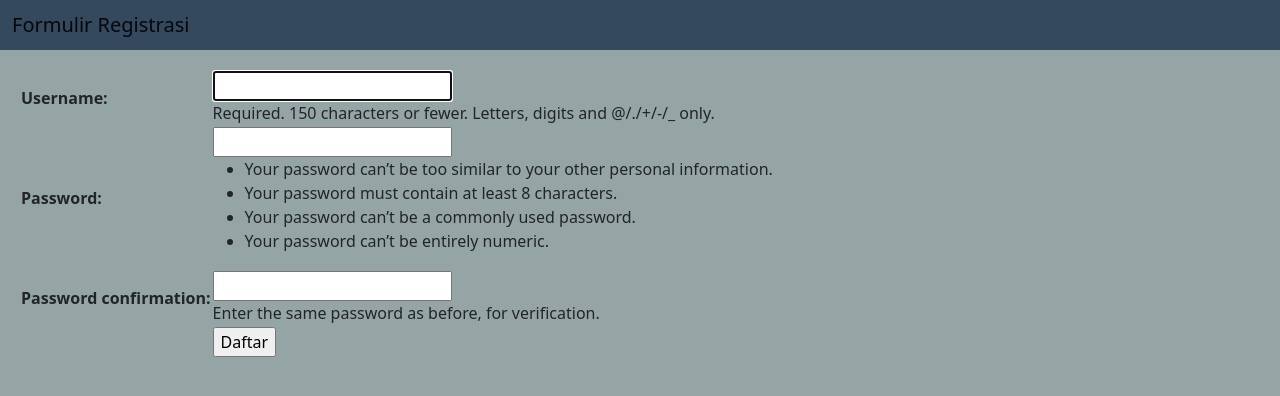
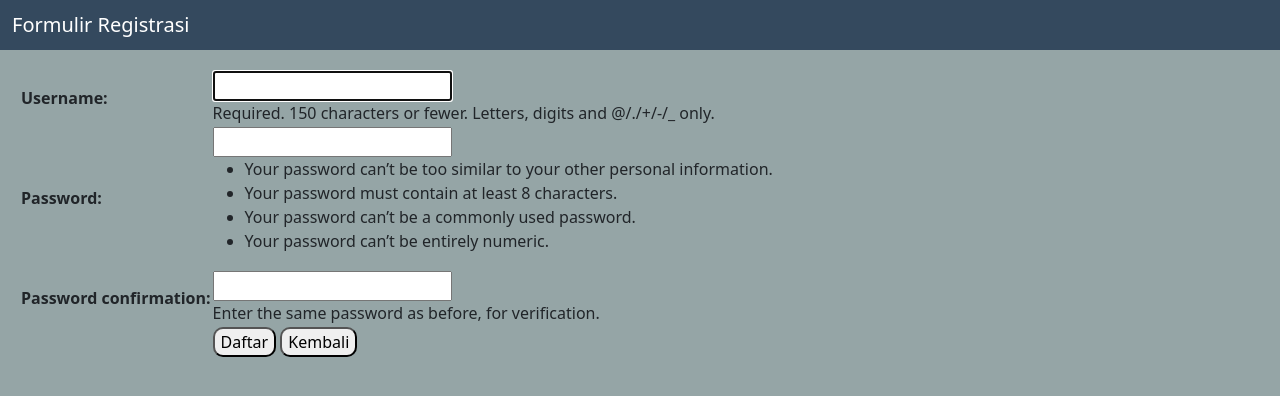
Before and after one commit to nadhifralfan/django-pbp, a Django app: page /wishlist/register/ in a window 1280 px wide. Shown: the top 396 px of the page. Run offline with Django 4.2, Linux system fonts and the light colour scheme.

Commit message:
Update Lab4 PBP

```diff
--- a/wishlist/templates/login.html
+++ b/wishlist/templates/login.html
@@ -7,7 +7,7 @@
 {% block content %}
 <nav class="navbar" style="background-color: #34495e;">
     <div class="container-fluid">
-      <span class="navbar-brand mb-0 h1">Login</span>
+      <span class="navbar-brand mb-0 h1" style="color: white;">Login</span>
     </div>
   </nav>
 
@@ -27,7 +27,7 @@
 
             <tr>
                 <td></td>
-                <td><button style="background-color: #95a5a6; border-radius: 10px"><input class="btn login_btn" type="submit" value="Login"></button></td>
+                <td><button style="border-radius: 10px"><input class="btn login_btn" type="submit" value="Login"></button></td>
             </tr>
         </table>
     </form>
--- a/wishlist/templates/register.html
+++ b/wishlist/templates/register.html
@@ -7,7 +7,7 @@
 {% block content %}
 <nav class="navbar" style="background-color: #34495e;">
     <div class="container-fluid">
-      <span class="navbar-brand mb-0 h1">Formulir Registrasi</span>
+      <span class="navbar-brand mb-0 h1" style="color: white;">Formulir Registrasi</span>
     </div>
   </nav>
 
@@ -18,7 +18,8 @@
                 {{ form.as_table }}
                 <tr>
                     <td></td>
-                    <td><input type="submit" name="submit" value="Daftar"/></td>
+                    <td><input type="submit" name="submit" value="Daftar" style="border-radius: 10px;"/>
+                    <button style="border-radius: 10px;"><a style="color: black; text-decoration: none; " href="{% url 'wishlist:login' %}">Kembali</a></button></td>
                 </tr>
             </table>
         </form>
--- a/wishlist/templates/wishlist.html
+++ b/wishlist/templates/wishlist.html
@@ -7,8 +7,8 @@
 {% block content %}
 <nav class="navbar" style="background-color: #34495e;">
     <div class="container-fluid">
-      <span class="navbar-brand mb-0 h1">{{nama}}</span>
-      <button style="background-color: #95a5a6; border-radius: 10px; align-items:flex-end;"><a style="color: black" href="{% url 'wishlist:logout' %}">Logout</a></button>
+      <span class="navbar-brand mb-0 h1" style="color: white;">{{nama}}</span>
+      <button style="border-radius: 10px; align-items:flex-end;"><a style="color: black; text-decoration: none;" href="{% url 'wishlist:logout' %}">Logout</a></button>
     </div>
   </nav>
 
```
